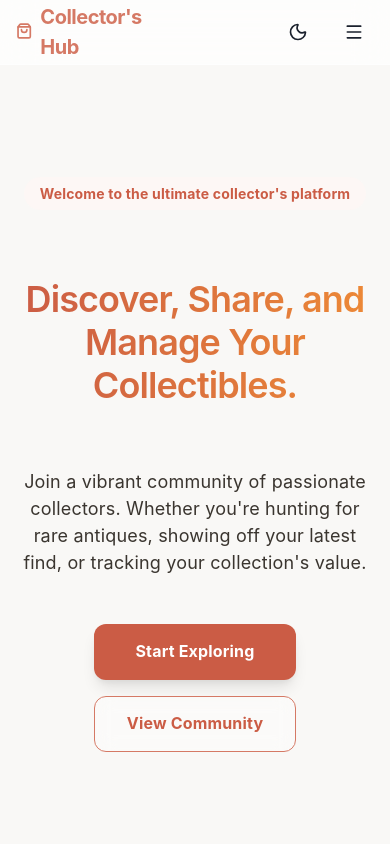
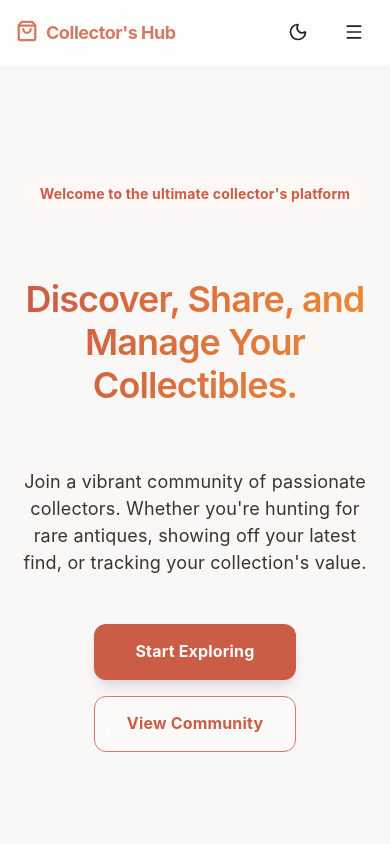
Before and after one commit to Rajchhapariya/Collector-s-Hub, a React (Vite) app: page / in a window 390 px wide. Shown: the top 844 px of the page. Built offline with nearby package versions, Linux system fonts and the light colour scheme.

Commit message:
Fix mobile navbar logo wrapping onto two lines

```diff
--- a/src/components/Layout.tsx
+++ b/src/components/Layout.tsx
@@ -53,8 +53,8 @@ const Layout = () => {
                 gap={2}
                 py={2}
               >
-                <ShoppingBag size={22} strokeWidth={2.5} style={{ marginTop: '-2px' }} color="var(--chakra-colors-brand-500)" />
-                <Box as="span" fontSize="xl" fontWeight="bold" color="brand.500" letterSpacing="tight">
+                <ShoppingBag size={22} strokeWidth={2.5} style={{ marginTop: '-2px', flexShrink: 0 }} color="var(--chakra-colors-brand-500)" />
+                <Box as="span" fontSize={{ base: "lg", sm: "xl" }} fontWeight="bold" color="brand.500" letterSpacing="tight" whiteSpace="nowrap">
                   Collector's Hub
                 </Box>
               </ChakraLink>
```
